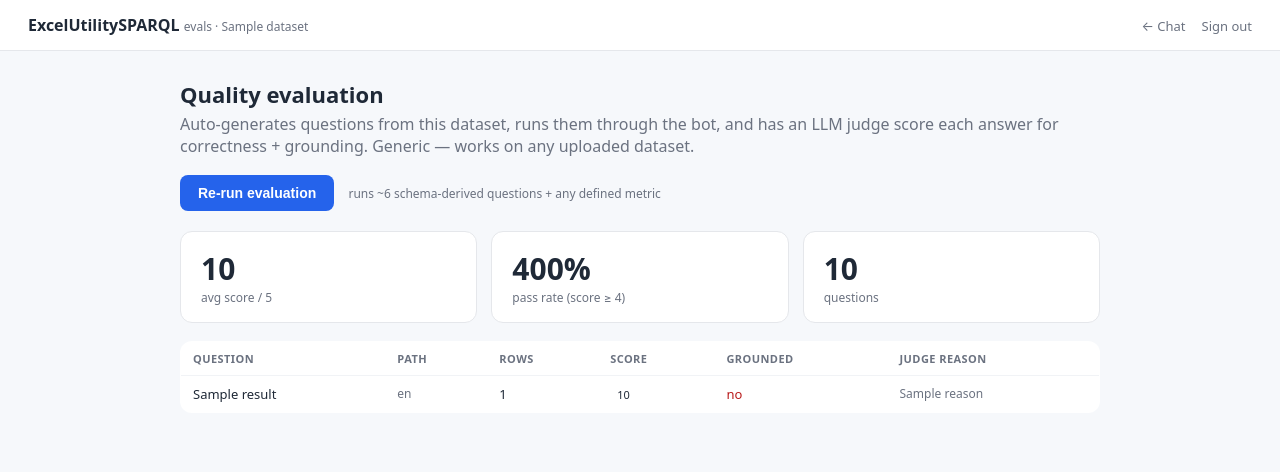
After one commit to mahi80/ExcelUilitySQPARL, a FastAPI app: template ui/templates/evals.html in a window 1280 px wide. The commit adds this page. Shown: the top 472 px of the page. Run offline with FastAPI, Linux system fonts and the light colour scheme; the template is opened without the code that fills it: most values are stand-ins (such as "Sample title", 1, 10 or a date in 2020).

Commit message:
M5: generic /evals dashboard + EC2 deploy docs
- Generic quality evals (agent/evals.py): auto-generate schema-derived questions
  (+ a defined metric), run each through the agent, LLM-judge correctness +
  grounding; agent POST /evals/run; UI /evals dashboard (results cached in Redis).
- docs/DEPLOY.md: EC2 deployment playbook.
- OpenMetadata + pgvector PageIndex deferred to Phase-2 (documented rationale).

Co-Authored-By: Claude Opus 4.8 (1M context) <noreply@anthropic.com>

```diff
--- a/ui/main.py
+++ b/ui/main.py
@@ -427,6 +427,42 @@ async def metrics_delete(request: Request, metric_id: str):
     return RedirectResponse("/metrics", status_code=303)
 
 
+# --- generic eval dashboard (M5) ---------------------------------------------
+@app.get("/evals", response_class=HTMLResponse)
+async def evals_page(request: Request):
+    if not _is_authed(request):
+        return RedirectResponse("/login", status_code=303)
+    project = request.session.get("project")
+    if not project:
+        return RedirectResponse("/", status_code=303)
+    summary = None
+    try:
+        raw = _get_redis().get(f"exutil:evals:{project}")
+        summary = json.loads(raw) if raw else None
+    except Exception:
+        pass
+    ds = await _active_dataset(project)
+    return templates.TemplateResponse("evals.html", {
+        "request": request, "user": request.session.get("user"),
+        "dataset": ds, "summary": summary})
+
+
+@app.post("/evals/run")
+async def evals_run(request: Request):
+    if not _is_authed(request):
+        return RedirectResponse("/login", status_code=303)
+    project = request.session.get("project")
+    try:
+        async with httpx.AsyncClient(timeout=240.0) as client:
+            r = await client.post(f"{AGENT_URL}/evals/run", json={"project": project})
+            r.raise_for_status()
+            summary = r.json()
+        _get_redis().set(f"exutil:evals:{project}", json.dumps(summary), ex=86400)
+    except Exception:
+        pass
+    return RedirectResponse("/evals", status_code=303)
+
+
 # --- chat ---------------------------------------------------------------------
 @app.post("/ask", response_class=HTMLResponse)
 async def ask(request: Request, q: str = Form(...)):
--- /dev/null
+++ b/ui/templates/evals.html
@@ -0,0 +1,72 @@
+<!DOCTYPE html>
+<html lang="en">
+<head>
+  <meta charset="utf-8">
+  <meta name="viewport" content="width=device-width, initial-scale=1">
+  <title>Evals — ExcelUtilitySPARQL</title>
+  <style>
+    :root { --bg:#f6f8fb; --card:#fff; --ink:#1f2937; --muted:#6b7280; --accent:#2563eb; --border:#e5e7eb; }
+    * { box-sizing:border-box; }
+    body { margin:0; font-family: system-ui, -apple-system, "Segoe UI", Roboto, sans-serif; background:var(--bg); color:var(--ink); }
+    header { display:flex; justify-content:space-between; align-items:center; padding:14px 28px; background:#fff; border-bottom:1px solid var(--border); }
+    header .brand { font-weight:700; }
+    header a { color:var(--muted); text-decoration:none; font-size:13px; margin-left:16px; }
+    .wrap { max-width:960px; margin:28px auto 60px; padding:0 20px; }
+    h1 { font-size:22px; margin:0 0 4px; }
+    p.sub { color:var(--muted); margin:0 0 18px; }
+    .scorecards { display:flex; gap:14px; margin-bottom:18px; }
+    .sc { background:var(--card); border:1px solid var(--border); border-radius:12px; padding:16px 20px; flex:1; }
+    .sc .big { font-size:30px; font-weight:700; } .sc .lbl { color:var(--muted); font-size:12px; }
+    table { width:100%; border-collapse:collapse; font-size:13px; background:var(--card); border:1px solid var(--border); border-radius:12px; overflow:hidden; }
+    th, td { text-align:left; padding:9px 12px; border-bottom:1px solid #f1f3f6; vertical-align:top; }
+    th { color:var(--muted); font-size:11px; text-transform:uppercase; letter-spacing:.04em; }
+    .pill { font-size:11px; padding:1px 7px; border-radius:6px; }
+    .s5,.s4 { background:#dcfce7; color:#166534; } .s3 { background:#fef9c3; color:#854d0e; } .s2,.s1 { background:#fee2e2; color:#991b1b; }
+    .no { color:#b91c1c; } .yes { color:#166534; }
+    button { padding:10px 18px; background:var(--accent); color:#fff; border:none; border-radius:8px; font-size:14px; font-weight:600; cursor:pointer; }
+    .muted { color:var(--muted); font-size:12px; } code { font-size:11px; }
+    details summary { cursor:pointer; color:var(--muted); font-size:11px; }
+    pre { background:#0f172a; color:#e2e8f0; padding:8px; border-radius:6px; font-size:11px; overflow-x:auto; margin:6px 0 0; }
+  </style>
+</head>
+<body>
+  <header>
+    <div><span class="brand">ExcelUtilitySPARQL</span> <span class="muted">evals · {{ dataset.dataset_name }}</span></div>
+    <div><a href="/">← Chat</a><a href="/logout">Sign out</a></div>
+  </header>
+  <div class="wrap">
+    <h1>Quality evaluation</h1>
+    <p class="sub">Auto-generates questions from this dataset, runs them through the bot, and has an LLM judge score each answer for correctness + grounding. Generic — works on any uploaded dataset.</p>
+
+    <form method="post" action="/evals/run" onsubmit="this.querySelector('button').textContent='Running… (~1 min)'; this.querySelector('button').disabled=true;">
+      <button type="submit">{{ 'Re-run evaluation' if summary else 'Run evaluation' }}</button>
+      <span class="muted" style="margin-left:10px;">runs ~6 schema-derived questions + any defined metric</span>
+    </form>
+
+    {% if summary %}
+    <div class="scorecards" style="margin-top:20px;">
+      <div class="sc"><div class="big">{{ summary.avg_score if summary.avg_score is not none else '—' }}</div><div class="lbl">avg score / 5</div></div>
+      <div class="sc"><div class="big">{{ (summary.pass_rate * 100)|round|int if summary.pass_rate is not none else '—' }}%</div><div class="lbl">pass rate (score ≥ 4)</div></div>
+      <div class="sc"><div class="big">{{ summary.n }}</div><div class="lbl">questions</div></div>
+    </div>
+    <table>
+      <thead><tr><th>question</th><th>path</th><th>rows</th><th>score</th><th>grounded</th><th>judge reason</th></tr></thead>
+      <tbody>
+        {% for r in summary.results %}
+        <tr>
+          <td>{{ r.question }}{% if r.query %}<details><summary>query</summary><pre>{{ r.query }}</pre></details>{% endif %}</td>
+          <td class="muted">{{ r.target_lang or '—' }}</td>
+          <td>{{ r.row_count if r.row_count is not none else '—' }}</td>
+          <td>{% if r.score is not none %}<span class="pill s{{ r.score }}">{{ r.score }}</span>{% else %}<span class="muted">n/a</span>{% endif %}</td>
+          <td>{% if r.grounded is none %}<span class="muted">—</span>{% elif r.grounded %}<span class="yes">yes</span>{% else %}<span class="no">no</span>{% endif %}</td>
+          <td class="muted">{{ r.reason or '' }}</td>
+        </tr>
+        {% endfor %}
+      </tbody>
+    </table>
+    {% else %}
+    <p class="muted" style="margin-top:20px;">No evaluation run yet for this dataset. Click <b>Run evaluation</b> above.</p>
+    {% endif %}
+  </div>
+</body>
+</html>
--- a/ui/templates/index.html
+++ b/ui/templates/index.html
@@ -64,7 +64,7 @@
       </select>
       <span class="ds">{{ dataset.tables|length }} tables</span>
     </div>
-    <div><a href="/metrics">Metrics</a><a href="/upload">+ New dataset</a><a href="/logout">Sign out</a></div>
+    <div><a href="/metrics">Metrics</a><a href="/evals">Evals</a><a href="/upload">+ New dataset</a><a href="/logout">Sign out</a></div>
   </header>
 
   <div id="chat">
```
Also changed, not shown: agent/evals.py (added, +85 -0 lines), agent/main.py (+34 -0 lines), docs/DEPLOY.md (added, +97 -0 lines), docs/HANDOFF.md (+11 -3 lines), README.md.
